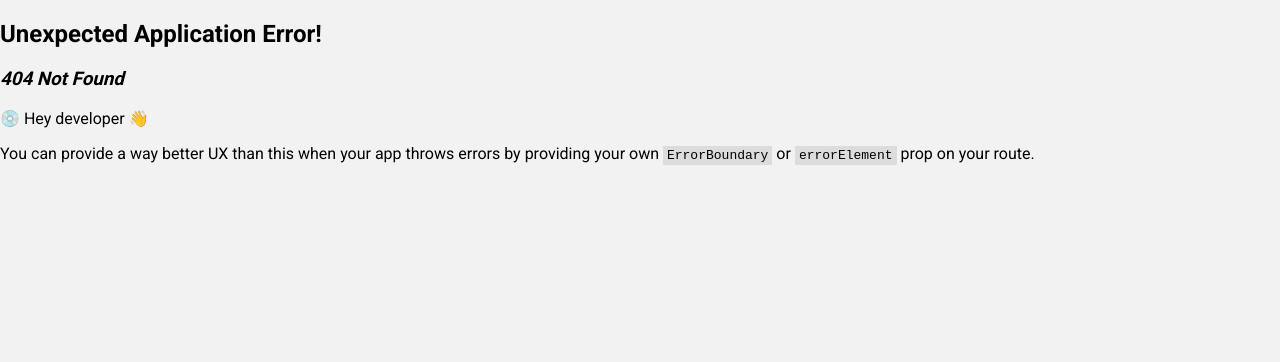
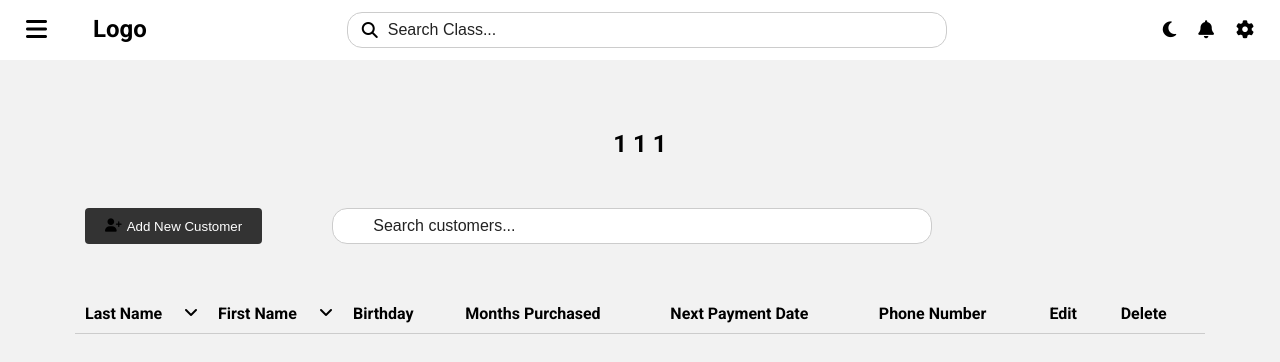
Before and after one commit to AmineBoudjemaa/El-Assala-association, a React (Create React App) app: page /1/1/1 in a window 1280 px wide. Before the commit this address had no page. Shown: the top 362 px of the page. Built offline with nearby package versions, Linux system fonts and the light colour scheme; data requests are answered from the project's data file.

Commit message:
student list and thier functions have been fixed

```diff
--- a/data/db.json
+++ b/data/db.json
@@ -9,7 +9,8 @@
       "monthsPurchased": 3,
       "nextPaymentDate": "2023-08-01",
       "type": "CP",
-      "level": "CP1"
+      "level": "CP1",
+      "class": ""
     },
     {
       "id": 2,
@@ -20,7 +21,8 @@
       "monthsPurchased": 5,
       "nextPaymentDate": "2023-09-05",
       "type": "CP",
-      "level": "CP1"
+      "level": "CP1",
+      "class": ""
     },
     {
       "id": 3,
@@ -31,7 +33,8 @@
       "monthsPurchased": 2,
       "nextPaymentDate": "2023-07-30",
       "type": "CP",
-      "level": "CP2"
+      "level": "CP2",
+      "class": ""
     },
     {
       "id": 5,
@@ -42,7 +45,8 @@
       "monthsPurchased": "11",
       "nextPaymentDate": "2023-10-10",
       "type": "languages",
-      "level": "francais"
+      "level": "francais",
+      "class": ""
     },
     {
       "id": 6,
@@ -53,7 +57,8 @@
       "monthsPurchased": "9",
       "nextPaymentDate": "2023-09-15",
       "type": "languages",
-      "level": "allemand"
+      "level": "allemand",
+      "class": ""
     },
     {
       "id": 7,
@@ -64,7 +69,8 @@
       "monthsPurchased": "8",
       "nextPaymentDate": "2023-08-20",
       "type": "languages",
-      "level": "english"
+      "level": "english",
+      "class": ""
     },
     {
       "id": 8,
@@ -75,7 +81,8 @@
       "monthsPurchased": "7",
       "nextPaymentDate": "2023-07-25",
       "type": "languages",
-      "level": "francais"
+      "level": "francais",
+      "class": ""
     },
     {
       "id": 9,
@@ -86,7 +93,8 @@
       "monthsPurchased": "6",
       "nextPaymentDate": "2023-06-28",
       "type": "languages",
-      "level": "allemand"
+      "level": "allemand",
+      "class": ""
     },
     {
       "id": 10,
@@ -97,7 +105,8 @@
       "monthsPurchased": "5",
       "nextPaymentDate": "2023-05-30",
       "type": "languages",
-      "level": "english"
+      "level": "english",
+      "class": ""
     },
     {
       "id": 11,
@@ -156,7 +165,8 @@
       "phoneNumber": "44444444444444",
       "type": "languages",
       "level": "english",
-      "id": 16
+      "id": 16,
+      "class": ""
     },
     {
       "firstName": "Boudjemaa",
@@ -191,7 +201,8 @@
       "phoneNumber": "66666",
       "type": "CP",
       "level": "CP1",
-      "id": 19
+      "id": 19,
+      "class": ""
     },
     {
       "firstName": "ssss",
@@ -214,7 +225,31 @@
       "phoneNumber": "0668046878",
       "type": "qoran",
       "level": "qoran",
-      "id": 21
+      "id": 21,
+      "class": ""
+    },
+    {
+      "firstName": "Ssssd",
+      "lastName": "Sbbd",
+      "birthday": "2023-08-18",
+      "monthsPurchased": "4",
+      "nextPaymentDate": "2023-08-16",
+      "phoneNumber": "55555",
+      "type": "primaire",
+      "level": "A1",
+      "id": 22
+    },
+    {
+      "firstName": "ssss",
+      "lastName": "Abir",
+      "birthday": "2023-08-18",
+      "monthsPurchased": 3,
+      "nextPaymentDate": "2023-08-30",
+      "phoneNumber": "44444444444444",
+      "type": "primaire",
+      "level": "A1",
+      "class": "physic",
+      "id": 23
     }
   ],
   "categories": [
@@ -255,39 +290,27 @@
         {
           "title": "A1",
           "path": "A1",
-          "classes": [
-            "math",
-            "physic"
-          ]
+          "classes": ["math", "physic"]
         },
         {
           "title": "A2",
           "path": "A2",
-          "classes": [
-            " CEM 3",
-            " CEM 4"
-          ]
+          "classes": [" CEM 3", " CEM 4"]
         },
         {
           "title": "A3",
-          "classes": [
-            "Sub CEM 5",
-            "Sub CEM 6"
-          ]
+          "path": "A3",
+          "classes": ["Sub CEM 5", "Sub CEM 6"]
         },
         {
           "title": "A4",
-          "classes": [
-            "Sub CEM 5",
-            "Sub CEM 6"
-          ]
+          "path": "A4",
+          "classes": ["Sub CEM 5", "Sub CEM 6"]
         },
         {
           "title": "A5",
-          "classes": [
-            "Sub CEM 5",
-            "Sub CEM 6"
-          ]
+          "path": "A5",
+          "classes": ["Sub CEM 5", "Sub CEM 6"]
         }
       ]
     },
@@ -299,34 +322,22 @@
         {
           "title": "A1",
           "path": "A1",
-          "classes": [
-            "math",
-            "physic"
-          ]
+          "classes": ["math", "physic"]
         },
         {
           "title": "A2 ",
           "path": "A2",
-          "classes": [
-            " CEM 3",
-            " CEM 4"
-          ]
+          "classes": [" francais", " arab"]
         },
         {
           "title": "A3",
           "path": "A3",
-          "classes": [
-            "Sub CEM 5",
-            "Sub CEM 6"
-          ]
+          "classes": ["englais", "math"]
         },
         {
           "title": "A4",
           "path": "A4",
-          "classes": [
-            "Sub CEM 5",
-            "Sub CEM 6"
-          ]
+          "classes": ["science", "englais"]
         }
       ]
     },
@@ -337,24 +348,15 @@
       "niveaux": [
         {
           "title": "A1",
-          "classes": [
-            "math",
-            "physic"
-          ]
+          "classes": ["math", "physic"]
         },
         {
           "title": "A2",
-          "classes": [
-            "Sub CEM 3",
-            "Sub CEM 4"
-          ]
+          "classes": ["science", "englais"]
         },
         {
           "title": "A3",
-          "classes": [
-            "Sub CEM 5",
-            "Sub CEM 6"
-          ]
+          "classes": [" francais", " arab"]
         }
       ]
     },
@@ -369,8 +371,8 @@
           "classes": []
         },
         {
-          "title": "francais ",
-          "path": "francais ",
+          "title": "francais",
+          "path": "francais",
           "classes": []
         },
         {
--- a/src/App.js
+++ b/src/App.js
@@ -8,6 +8,7 @@ import RootLayout from "./layouts/RootLayout";
 import Statistics from './pages/statistics/Statistics'
 import Classes from "./pages/classes/Classes";
 import CategoryStatistics from "./pages/categoryStatistics/CategoryStatistics";
+import Class from "./pages/class/Class";
 
 const router = createBrowserRouter(
   createRoutesFromElements(
@@ -15,9 +16,10 @@ const router = createBrowserRouter(
       <Route index element={<Statistics />} />
       <Route path=":type">
         <Route index element={<CategoryStatistics />} />
-        <Route path=":level" element={<Classes />}>
-        {/* <Route path=":class" element={<Classes />}/> */}
-      </Route>
+        <Route path=":level">
+          <Route index element={<Classes />} />
+          <Route path=":clas" element={<Class />} />
+        </Route>
       </Route>
     </Route>
   )
--- a/src/components/sidebar/Sidebar.js
+++ b/src/components/sidebar/Sidebar.js
@@ -29,7 +29,7 @@ const Sidebar = ({ toggleSidebar, modalContentRef, isSidebarOpen }) => {
             <ul className="sidebar-menu">
               {categories.map(category => (
                 <li key={category}>
-                  <Link to={`/${category.path}`}>
+                  <Link to={`/${category.path}`} onClick={toggleSidebar}>
                     <span> <i className={category.icon}></i> {category.category} </span>
                   </Link>
                 </li>
--- a/src/features/studentsSlice.js
+++ b/src/features/studentsSlice.js
@@ -129,6 +129,10 @@ export const selectStudentByLevelType = (state, type, level) =>
   state.students.students.filter(
     (student) => student.level === level && student.type === type
   );
+export const selectStudentByLevelTypeAndClass = (state, type, level, clas='') =>
+  state.students.students.filter(
+    (student) => student.level === level && student.type === type && student.class === clas
+  );
 export const nbrAllStudents = (state) => state.students.students?.length;
 export const nbrStudentsByType = (state, type) =>
   state.students.students.filter((student) => student.type === type).length;
--- a/src/index.css
+++ b/src/index.css
@@ -48,6 +48,7 @@ body.dark-mode {
 
 a {
     text-decoration: none;
+    color: var(--secondary-mode-color);
 }
 
 a:visited {
--- a/src/modals/form/AddStudent.js
+++ b/src/modals/form/AddStudent.js
@@ -1,11 +1,11 @@
 import { useState } from "react";
+import { addNewStudent } from "../../features/studentsSlice";
+import { useParams } from "react-router-dom";
+import Form from './Form'
 import "./addStudent.css";
-import { addNewStudent } from "../../features/studentsSlice";
-import Form from './Form'
-import { useParams } from "react-router-dom";
 
 const AddStudent = ({ isModalOpen, closeModal, modalContentRef }) => {
-  const { type, level } = useParams();
+  const { type, level, clas } = useParams();
   const [formData, setFormData] = useState({
     firstName: "ssss",
     lastName: "sbb",
@@ -15,6 +15,7 @@ const AddStudent = ({ isModalOpen, closeModal, modalContentRef }) => {
     phoneNumber: "44444444444444",
     type,
     level,
+    class: clas
   });
 
   if (!isModalOpen) return null;
--- a/src/modals/form/Form.js
+++ b/src/modals/form/Form.js
@@ -1,6 +1,6 @@
 import { useState } from "react";
+import { useDispatch } from "react-redux";
 import "./addStudent.css";
-import { useDispatch } from "react-redux";
 
 const AddStudent = ({
   isModalOpen,
--- a/src/pages/categoryStatistics/CategoryStatistics.js
+++ b/src/pages/categoryStatistics/CategoryStatistics.js
@@ -12,7 +12,7 @@ const CategoryStatistics = () => {
         <h1>category of classes</h1>
         <div className="statistic-container">
           {category && category.niveaux.map(niveau => (
-          <Link to={niveau.path} key={niveau.title}>
+          <Link to={niveau.path} key={niveau.title} >
             <div className="statistics-card">
               <i className={category.icon}></i>
                 <span className="label">{niveau.title}</span>
--- a/src/pages/class/Class.js
+++ b/src/pages/class/Class.js
@@ -3,15 +3,15 @@ import Table from "./Table";
 import TitleSearch from "./TitleSearch";
 import "./studentTable.css";
 import { useSelector } from "react-redux";
-import { selectStudentByLevelType } from "../../features/studentsSlice";
+import { selectStudentByLevelTypeAndClass } from "../../features/studentsSlice";
 import { useParams } from "react-router-dom";
 
 const Class = () => {
-  const { level, type } = useParams();
+  const { type, level,  clas } = useParams();
   const [searchTermInput, setSearchTerm] = useState("");
   const [searchResults, setSearchResults] = useState([]);
   const students = useSelector((state) =>
-    selectStudentByLevelType(state, type, level)
+    selectStudentByLevelTypeAndClass(state, type, level, clas)
   );
 
   const handleSearch = (searchTerm) => {
@@ -37,6 +37,7 @@ const Class = () => {
         <Table
           searchResults={searchResults}
           searchTermInput={searchTermInput}
+          students={students}
         />
       </section>
     </main>
--- a/src/pages/class/Table.js
+++ b/src/pages/class/Table.js
@@ -1,23 +1,17 @@
 import { useState } from "react";
-import { useParams } from "react-router-dom";
 import { useDispatch, useSelector } from "react-redux";
 import {
-  selectStudentByLevelType,
   getStudentsError,
   getStudentsStatus,
   sortData,
 } from "../../features/studentsSlice";
 import Row from "./Row";
 
-const Table = ({ searchResults, searchTermInput }) => {
+const Table = ({ searchResults, searchTermInput, students }) => {
   const dispatch = useDispatch();
-  const { level, type } = useParams();
   const [sortAsc, setSortAsc] = useState(true);
   const [sortKey, setSortKey] = useState("");
   const error = useSelector(getStudentsError);
-  const students = useSelector((state) =>
-    selectStudentByLevelType(state, type, level)
-  );
   const studentStatus = useSelector(getStudentsStatus);
 
   const handleSortClick = (key) => {
--- a/src/pages/class/TitleSearch.js
+++ b/src/pages/class/TitleSearch.js
@@ -3,10 +3,9 @@ import { useParams } from "react-router-dom";
 import AddStudentButton from "../../components/addStudentButton/AddStudentButton";
 
 const TitleSearch = ({ onSearch, setSearchTerm }) => {
-  const { level, type } = useParams();
+  const { level, type, clas } = useParams();
 
   const handleInputChange = (e) => {
-    console.log(e.target.value);
     setSearchTerm(e.target.value);
     onSearch(e.target.value);
   };
@@ -14,7 +13,7 @@ const TitleSearch = ({ onSearch, setSearchTerm }) => {
   return (
     <>
       <h1>
-        {type} {level}
+        {type} {level} {clas?.toLocaleUpperCase()}
       </h1>
       <div className="search-and-add">
         <AddStudentButton />
--- a/src/pages/classes/Classes.js
+++ b/src/pages/classes/Classes.js
@@ -6,12 +6,10 @@ import { useSelector } from 'react-redux';
 
 const Classes = () => {
   const { type, level } = useParams();
-  console.log(type, level);
   const classes = useSelector((state) => selectClasses(state, type, level))
-  console.log(classes)
   if (classes && classes.length === 0) {
     return (
-      <Class />
+      <Class type={type} level={level} clas={''}/>
     )
   } else {
     return (
@@ -20,7 +18,7 @@ const Classes = () => {
           <h1>category of classes</h1>
           <div className="statistic-container">
             {classes && classes.map(clas => (
-              <Link key={clas}>
+              <Link key={clas} to={clas}>
                 <div className="statistics-card">
                   <i className="fa-solid fa-school-flag"></i>
                   <span className="label">{clas}</span>
```
